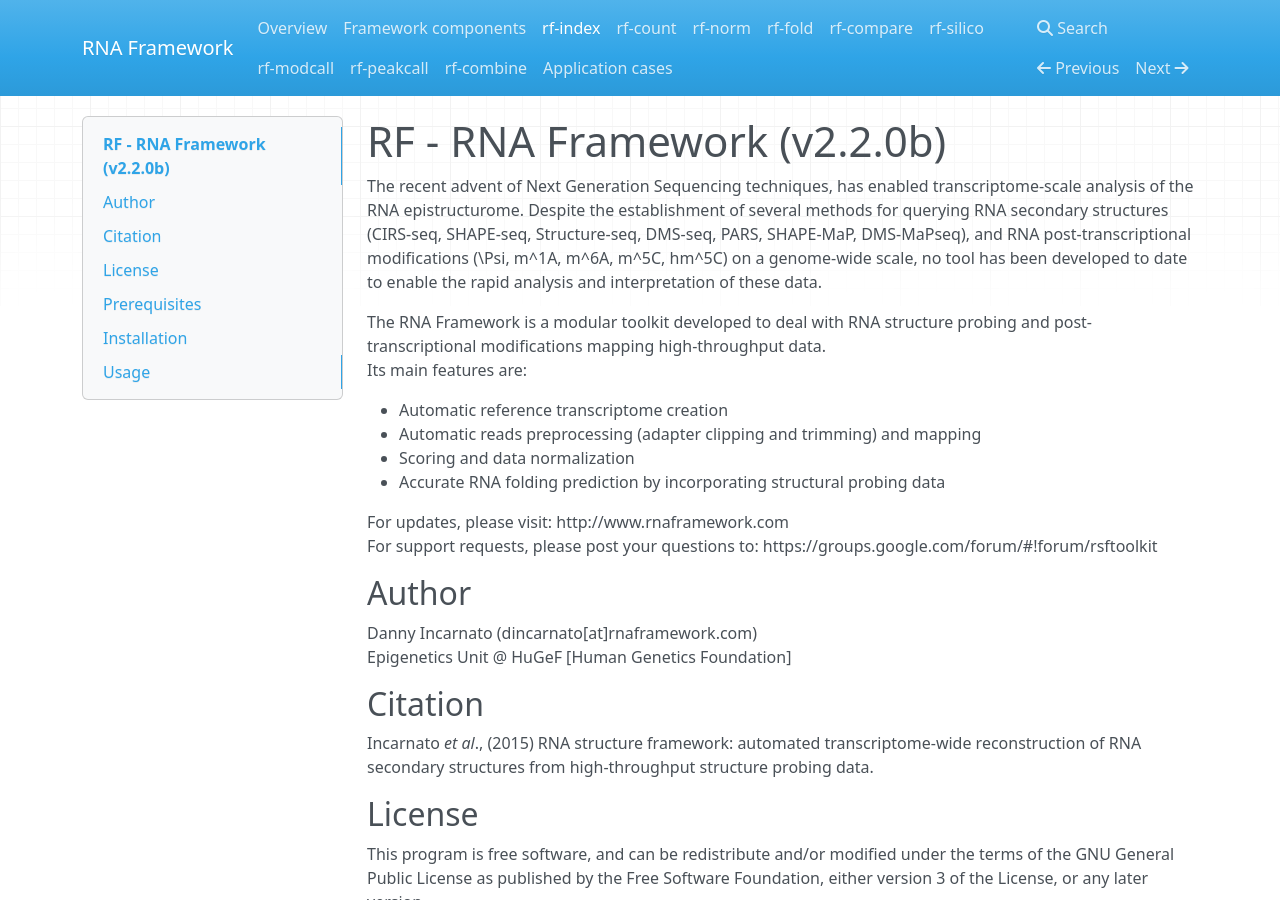
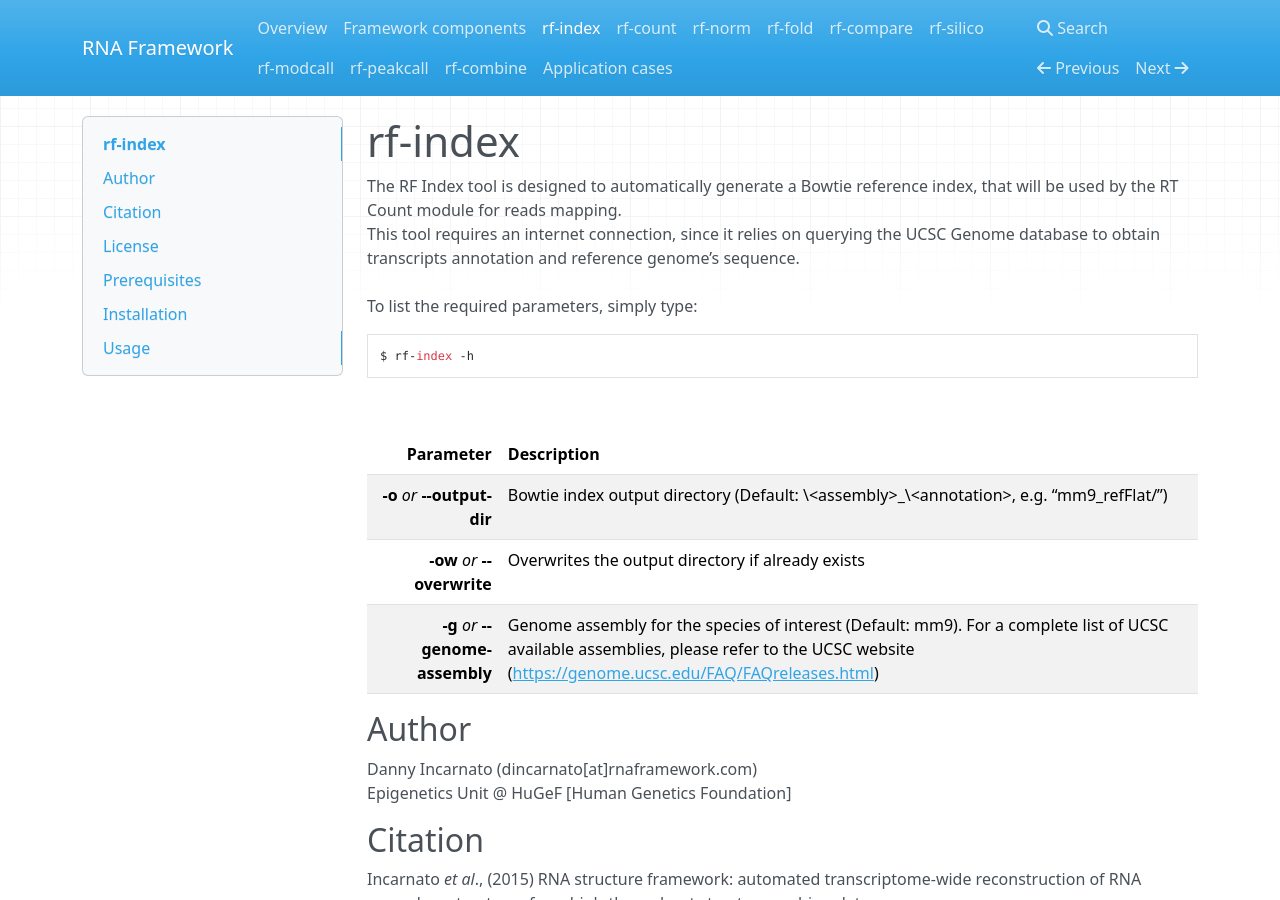
Before and after one commit to dincarnato/RNAFramework, an MkDocs documentation site: the page built from docs/rf-index.md, in a window 1280 px wide and 900 px high. Built offline with MkDocs 1.6.1, drawn with Linux system fonts in a browser that asks for light colours; nearby versions of some CDN libraries; old or Windows-style settings are respelled for this version of MkDocs.

Commit message:
no message

````diff
--- a/docs/rf-index.md
+++ b/docs/rf-index.md
@@ -1,18 +1,19 @@
-# RF - RNA Framework (v2.2.0b)
+# rf-index
 
-The recent advent of Next Generation Sequencing techniques, has enabled transcriptome-scale analysis of the RNA epistructurome.
-Despite the establishment of several methods for querying RNA secondary structures (CIRS-seq, SHAPE-seq, Structure-seq, DMS-seq, PARS, SHAPE-MaP, DMS-MaPseq), and RNA post-transcriptional modifications (\Psi, m^1A, m^6A, m^5C, hm^5C) on a genome-wide scale, no tool has been developed to date to enable the rapid analysis and interpretation of these data.
+The RF Index tool is designed to automatically generate a Bowtie reference index, that will be used by the RT Count module for reads mapping.<br />
+This tool requires an internet connection, since it relies on querying the UCSC Genome database to obtain transcripts annotation and reference genome’s sequence.<br /><br />
+To list the required parameters, simply type:
 
-The RNA Framework is a modular toolkit developed to deal with RNA structure probing and post-transcriptional modifications mapping high-throughput data.
-Its main features are:
+```
+$ rf-index -h
+```
+<br />
 
-- Automatic reference transcriptome creation
-- Automatic reads preprocessing (adapter clipping and trimming) and mapping
-- Scoring and data normalization
-- Accurate RNA folding prediction by incorporating structural probing data
-
-For updates, please visit: http://www.rnaframework.com
-For support requests, please post your questions to: https://groups.google.com/forum/#!forum/rsftoolkit
+Parameter         | Description
+----------------: | :------------
+__-o__ *or* __--output-dir__ | Bowtie index output directory (Default: \<assembly\>\_\<annotation\>, e.g. “mm9_refFlat/”)
+__-ow__ *or* __--overwrite__ | Overwrites the output directory if already exists
+__-g__ *or* __--genome-assembly__ | Genome assembly for the species of interest (Default: mm9). For a complete list of UCSC available assemblies, please refer to the UCSC website (<https://genome.ucsc.edu/FAQ/FAQreleases.html>)
 
 
 ## Author
````
